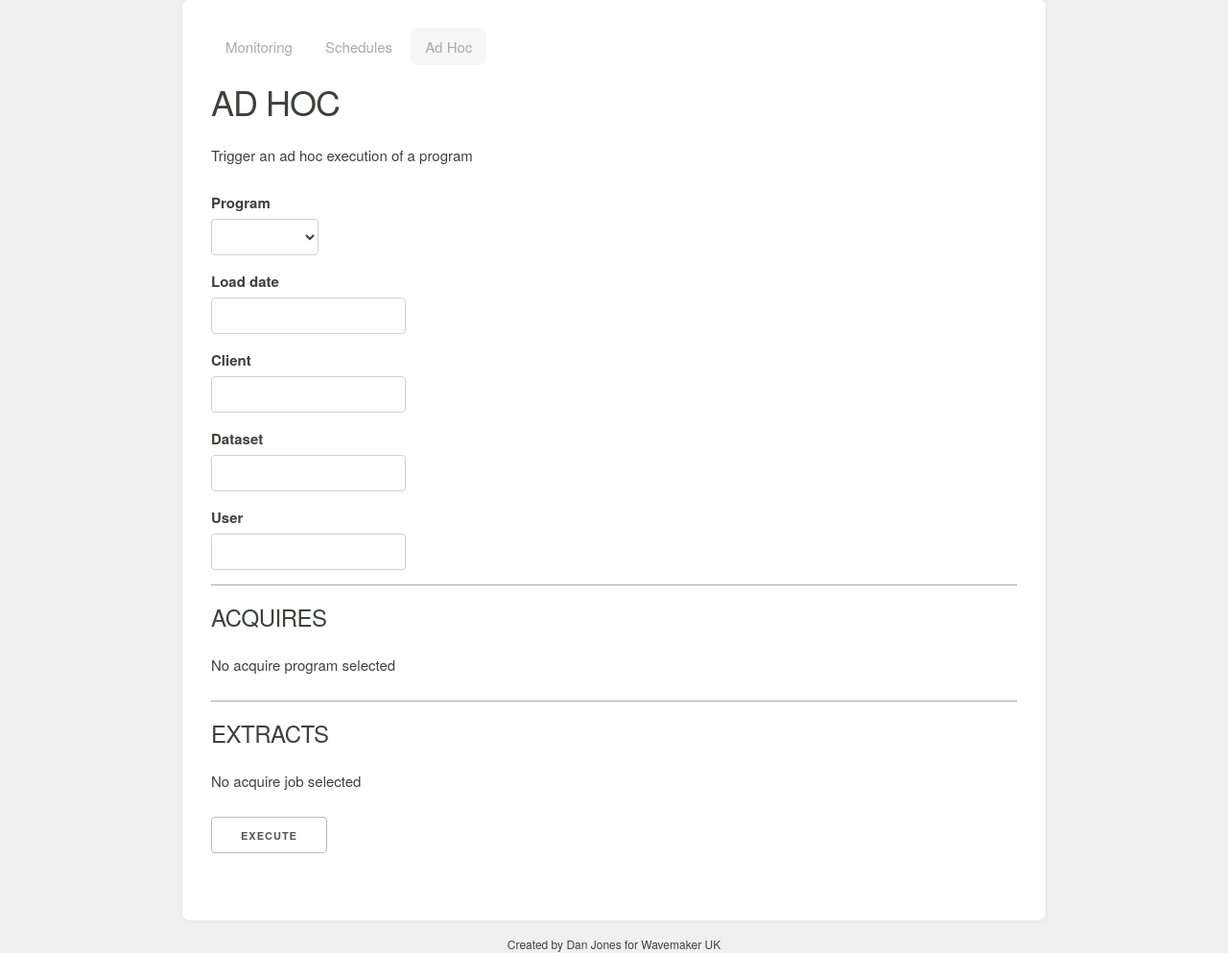
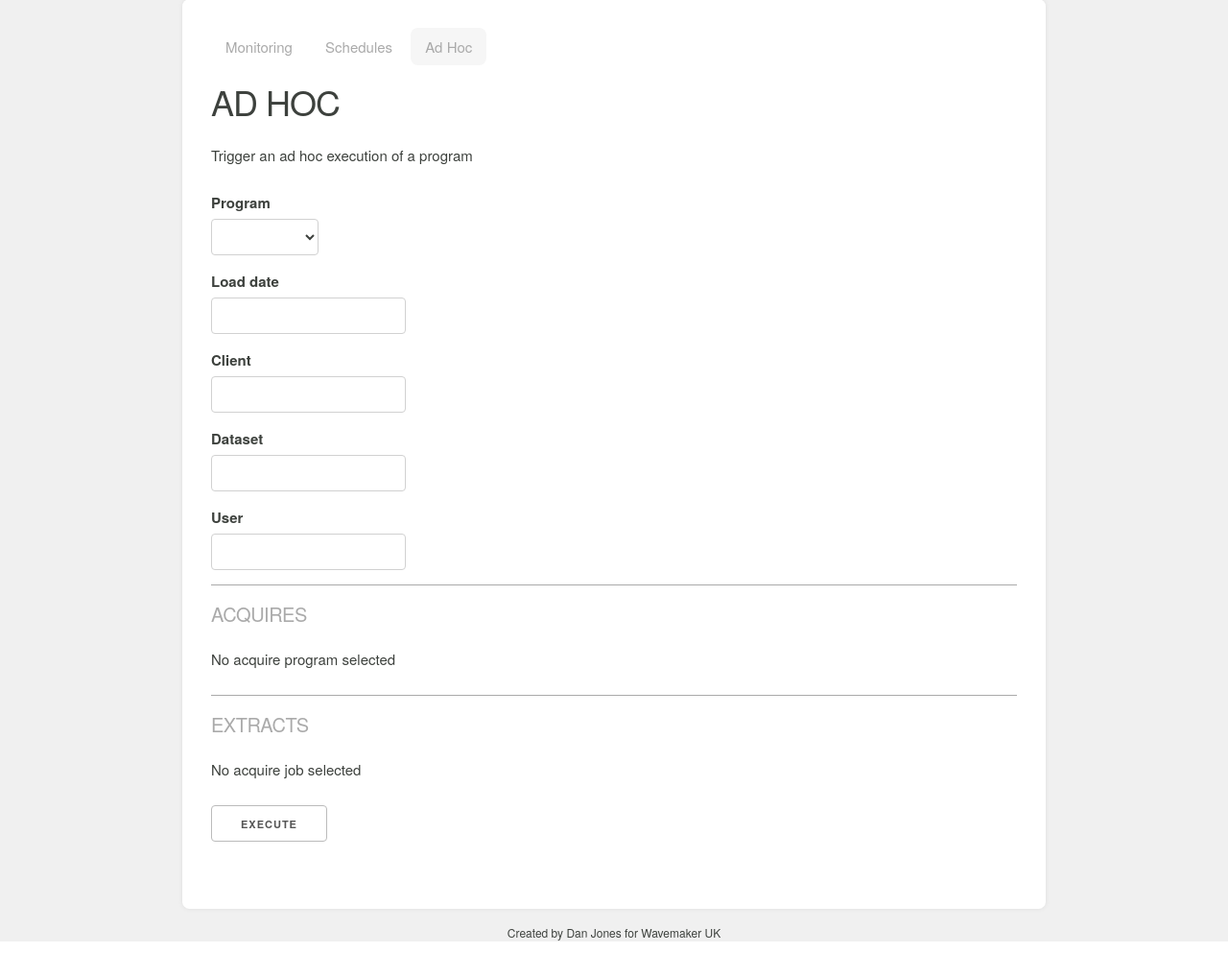
Before and after one commit to wmuktapp/Titan, a Flask app: page /adhoc in a window 1280 px wide. Shown: the part 76-1069 px from the top of the page at 96% size. Run offline with Flask 2, Linux system fonts and the light colour scheme; some libraries are stand-ins or nearby versions.

Commit message:
More subtle styles for h5 and h6 elements

```diff
--- a/datalake/static/styles/styles.css
+++ b/datalake/static/styles/styles.css
@@ -13,6 +13,18 @@ body {
 
 h1, h2, h3, h4, h5, h6 {
     text-transform: uppercase;
+}
+
+h5, h6 {
+    color: #aaa;
+}
+
+h5 {
+    font-size: 2rem;
+}
+
+h6 {
+    font-size: 1.6rem;
 }
 
 a {
```
